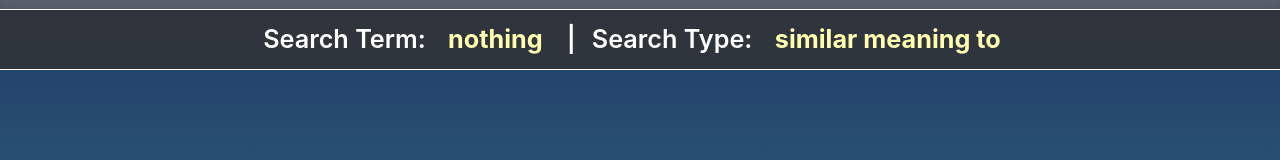
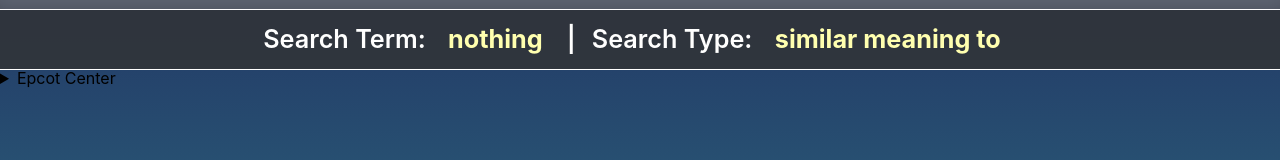
Before and after one commit to gmcln-rct/writeword, a React (Create React App) app: page / in a window 1280 px wide. Shown: the part 255-415 px from the top of the page. Built offline with nearby package versions, Linux system fonts and the light colour scheme; no server answers; a web font is replaced by a local one.

Commit message:
Start work on details section

```diff
--- a/src/App.js
+++ b/src/App.js
@@ -1,6 +1,7 @@
 import React, { useState} from 'react';
 import InputForm from './components/InputForm';
 import Navbar from './components/Navbar';
+import InfoBox from './components/InfoBox';
 import Words from './components/Words';
 import Footer from './components/Footer';
 import { ReactQueryDevtools } from "react-query-devtools";
@@ -15,6 +16,7 @@ function App() {
       <WordContextProvider>
         <Navbar />
         <InputForm />
+        <InfoBox />
         <main className="content">
           <Words />
         </main>
--- /dev/null
+++ b/src/components/InfoBox.js
@@ -0,0 +1,14 @@
+import React, { useContext } from "react";
+
+const InfoBox = () => {
+    return (
+        <>
+            <details>
+                <summary>Epcot Center</summary>
+                <p>Epcot is a theme park at Walt Disney World Resort featuring exciting attractions, international pavilions, award-winning fireworks and seasonal special events.</p>
+            </details>
+        </>
+     );
+}
+
+export default InfoBox;
```
